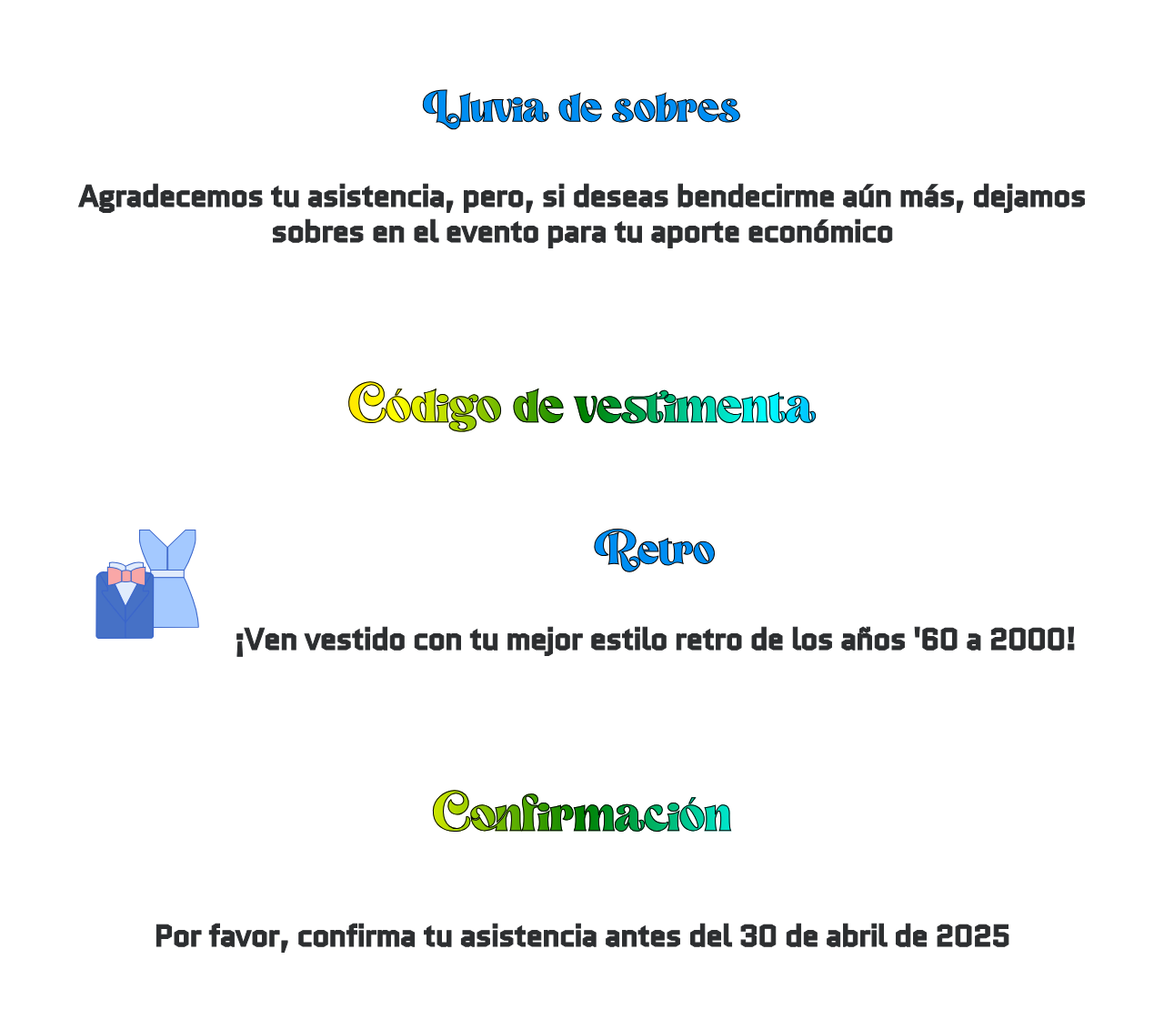
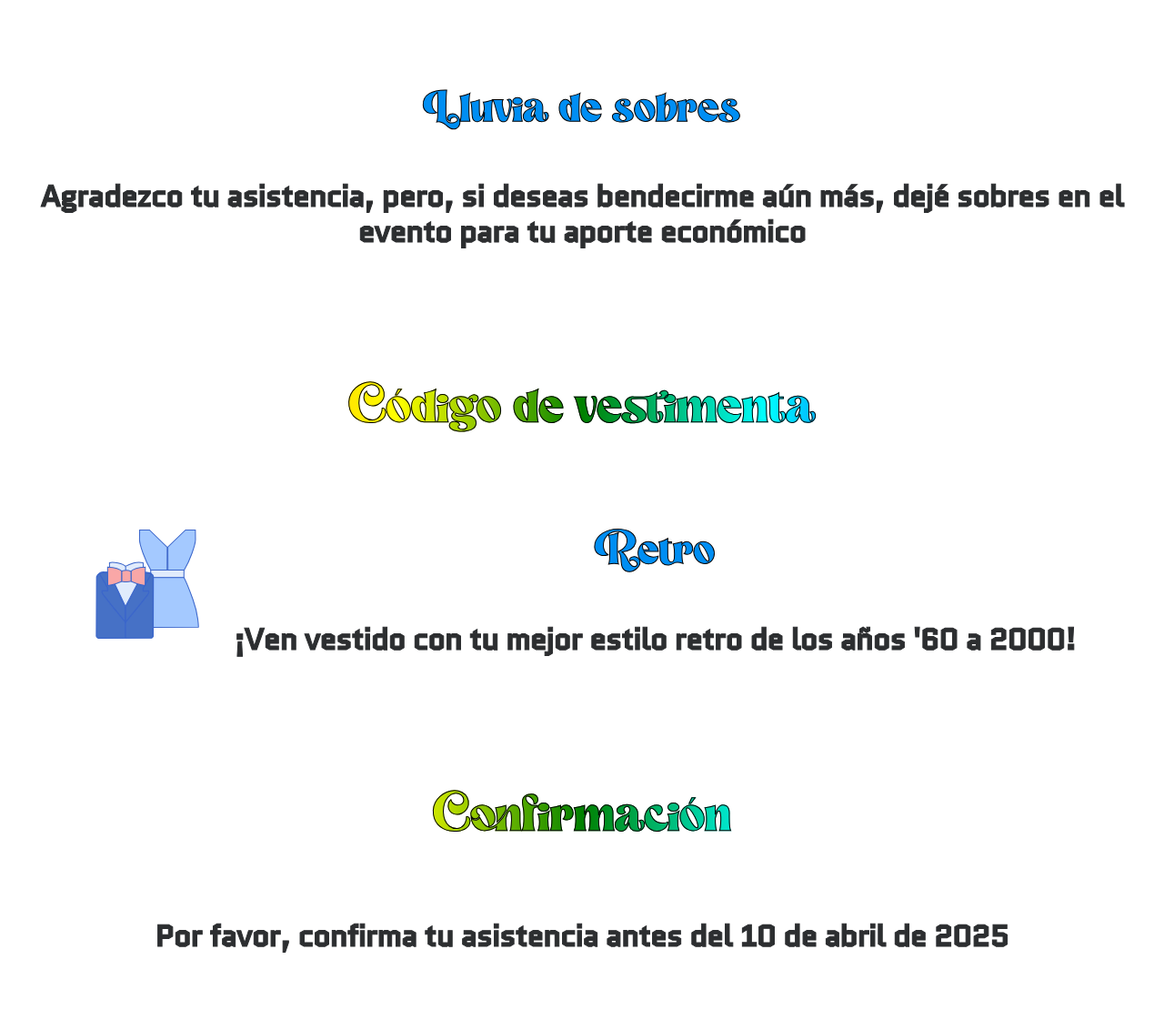
Before and after one commit to MacoChave/eventify-15-years-old, a plain HTML site: page index.html in a window 1280 px wide. Shown: the part 6868-7978 px from the top of the page at 91% size. Drawn offline with Linux system fonts and the light colour scheme; a web font is replaced by a local one.

Commit message:
Actualizar index.html

```diff
--- a/index.html
+++ b/index.html
@@ -137,7 +137,7 @@
             <div class="grid">
                 <div>
                     <p class="heading-3">Lluvia de sobres</p>
-                    <p class="text-2">Agradecemos tu asistencia, pero, si deseas bendecirme aún más, dejamos sobres en
+                    <p class="text-2">Agradezco tu asistencia, pero, si deseas bendecirme aún más, dejé sobres en
                         el evento para tu aporte económico</p>
                 </div>
             </div>
@@ -155,7 +155,7 @@
         <section>
             <h2 class="heading-2">Confirmación</h2>
             <div class="grid">
-                <p class="text-2">Por favor, confirma tu asistencia antes del 30 de abril de 2025</p>
+                <p class="text-2">Por favor, confirma tu asistencia antes del 10 de abril de 2025</p>
                 <div class="item">
                     <label class="text-3" for="julio-wp">Julio</label>
                     <a class="btn__primary btn__icon"
```
